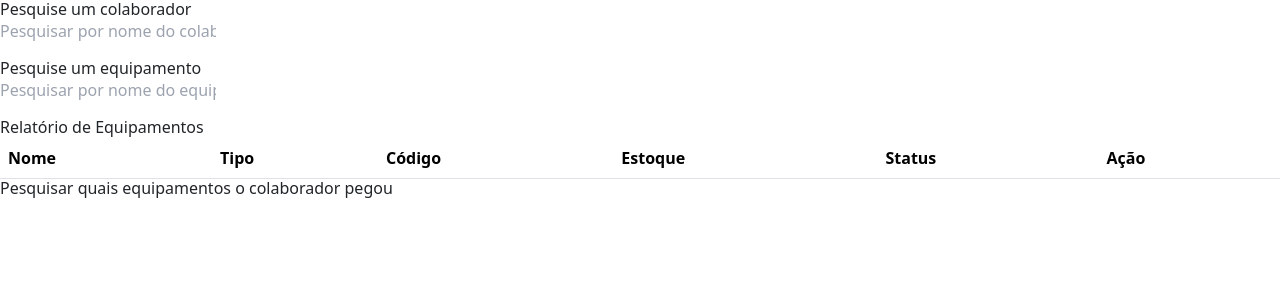
After one commit to GabrielNHachmann/Controle-de-EPI, a Django app: page /relatorio/ in a window 1280 px wide. The commit adds this page. Shown: the top 300 px of the page. Run offline with Django 5.2, Linux system fonts and the light colour scheme; lists and menus that the app fills with data are empty; parts of the project's set-up code (start-up, migrations or seed data) failed here and were passed over; some libraries are stand-ins or nearby versions.

Commit message:
atividade parte 9 e 10

```diff
--- a/control/app/form.py
+++ b/control/app/form.py
@@ -1,5 +1,6 @@
 from django import forms
 from app.models import Equipamento
+from app.models import Emprestimo
 
 
 class EquipamentoForm(forms.ModelForm):
--- /dev/null
+++ b/control/app/templates/app/pages/relatorio.html
@@ -0,0 +1,49 @@
+{% include 'app/partials/doctype.html' %}
+<body>
+    <h2> Pesquise um colaborador </h2>
+    <form action="{% url 'criar_colaborador' %}" method="GET" class="mb-3">
+        {% csrf_token %}
+        <input type="search" name="name" placeholder="Pesquisar por nome do colaborador...">
+    </form>
+
+    <h2> Pesquise um equipamento </h2>
+    <form action="{% url 'criar_equipamento' %}" method="GET" class="mb-3">
+        {% csrf_token %}
+        <input type="search" name="name" placeholder="Pesquisar por nome do equipamento...">
+    </form>
+
+    <h3>Relatório de Equipamentos</h3>
+
+    <table class="table table-hover mb-0">
+        <thead>
+            <tr>
+                <th>Nome</th>
+                <th>Tipo</th>
+                <th>Código</th>
+                <th>Estoque</th>
+                <th>Status</th>
+                <th>Ação</th>
+            </tr>
+        </thead>
+        <tbody>
+            {% for i in equipamento %}
+            <tr>
+                <td>{{ i.nome }}</td>
+                    <td>{{ i.tipo }}</td>
+                    <td>{{ i.codigo }}</td>
+                    <td>{{ i.estoque }}</td>
+                    <td>{{ i.status }}</td>
+                <td>
+                    <a href="{% url 'editar_equipamento' i.id %}">Editar</a>
+                </td>
+            </tr>
+            {% endfor %}
+        </tbody>
+    </table>
+
+    <h4>Pesquisar quais equipamentos o colaborador pegou</h4>
+
+
+
+</body>
+</html>
--- a/control/app/templates/app/partials/doctype.html
+++ b/control/app/templates/app/partials/doctype.html
@@ -1,3 +1,5 @@
+{% load static %}
+
 <!DOCTYPE html>
 <html lang="pt-br">
 <head>
@@ -13,7 +15,4 @@
     <link href="https://cdn.jsdelivr.net/npm/bootstrap@5.3.3/dist/css/bootstrap.min.css" rel="stylesheet" xintegrity="sha384-QWTKZyjpPEjISv5WaRU9OFeRpok6YctnYmDr5pNlyT2bRjXh0JMhjY6hW+ALEwIH" crossorigin="anonymous">
     <script src="https://unpkg.com/lucide@latest"></script>
     <link href="https://cdnjs.cloudflare.com/ajax/libs/font-awesome/6.0.0-beta3/css/all.min.css" rel="stylesheet">
-    <style>
-    {% load static %}
-</style>
 </head>
--- a/control/app/templates/app/partials/header.html
+++ b/control/app/templates/app/partials/header.html
@@ -34,6 +34,12 @@
             </a>
             <a href="{% url 'equipamentos' %}" target="_blank" class="w-full text-center bg-gray-200 text-gray-800 font-medium py-3 rounded-xl hover:bg-gray-300 transition duration-300">
                 Cadastro de Equipamentos
+            </a>
+            <a href="{% url 'relatorio' %}" target="_blank" class="w-full text-center bg-gray-200 text-gray-800 font-medium py-3 rounded-xl hover:bg-gray-300 transition duration-300">
+                Relatório
+            </a>
+            <a href="{% url 'emprestimo' %}" target="_blank" class="w-full text-center bg-gray-200 text-gray-800 font-medium py-3 rounded-xl hover:bg-gray-300 transition duration-300">
+                Empréstimo
             </a>
         </div>
 
--- a/control/app/views.py
+++ b/control/app/views.py
@@ -1,7 +1,9 @@
 from django.shortcuts import render, redirect, get_object_or_404
 from .models import Equipamento
 from .models import Colaborador
+from .models import Emprestimo
 from .form import EquipamentoForm
+from .form import EmprestimoForm
 
 
 # Create your views here.
@@ -14,6 +16,13 @@ def colaboradores(request):
 def equipamentos(request):
     return render(request, 'app/pages/equipamentos.html')
 
+def relatorio(request):
+    return render(request, 'app/pages/relatorio.html')
+
+def emprestimo(request):
+    return render(request, 'app/pages/emprestimo.html')
+
+
 
 
 
@@ -25,7 +34,7 @@ def criar_colaborador(request):
         nome = request.POST.get('nome')
         email = request.POST.get('email')
         telefone = request.POST.get('telefone')
-        status = request.POST.get('status') == '1'
+        status = request.POST.get('status')
         funcao = request.POST.get('funcao')
 
         colaborador = Colaborador(
@@ -49,7 +58,7 @@ def editar_colaborador(request, id):
         colaborador.nome = request.POST.get('nome')
         colaborador.email = request.POST.get('email')
         colaborador.telefone = request.POST.get('telefone')
-        colaborador.status = request.POST.get('status') == '1'
+        colaborador.status = request.POST.get('status')
         colaborador.funcao = request.POST.get('funcao')
 
         colaborador.save()
@@ -99,3 +108,16 @@ def deletar_equipamento(request, id):
     equipamento = get_object_or_404(Equipamento, id=id)
     equipamento.delete()
     return redirect('criar_equipamento')
+
+
+def editar_equip_status(request, id):
+    equipamento = get_object_or_404(Equipamento, id=id)
+    if request.method == 'POST':
+        equipamento.status = request.POST.get('status')
+        return redirect('criar_equipamento')
+
+
+def criar_emprestimo(request):
+    emprestimo.nome = request.POST.get('nome')
+    emprestimo.nome = request.POST.get('email')
+    emprestimo.status = request.POST.get('status')
--- a/control/control/urls.py
+++ b/control/control/urls.py
@@ -23,6 +23,8 @@ urlpatterns = [
     path('', views.home, name='home'),
     path('colaboradores/', views.colaboradores, name='colaboradores'),
     path('equipamentos/', views.equipamentos, name='equipamentos'),
+    path('relatorio/', views.relatorio, name='relatorio'),
+    path('emprestimo/', views.emprestimo, name='emprestimo'),
 
     #crud
     path('criar_colaborador/', views.criar_colaborador, name='criar_colaborador'),
@@ -30,6 +32,8 @@ urlpatterns = [
     path('deletar_equipamento/<int:id>', views.deletar_equipamento, name='deletar_equipamento'),
     path('editar_colaborador/<int:id>', views.editar_colaborador, name='editar_colaborador'),
     path('criar_equipamento/', views.criar_equipamento, name='criar_equipamento'),
-    path('equipamentos/<int:id>/editar/', views.editar_equipamento, name='editar_equipamento'),
+    path('editar_equipamento/<int:id>', views.editar_equipamento, name='editar_equipamento'),
     path('equipamentos/<int:id>/deletar/', views.deletar_equipamento, name='deletar_equipamento'),
+    path('editar_equip_status/<int:id>', views.editar_equip_status, name='editar_equip_status'),
+    path('criar_emprestimo/', views.criar_emprestimo, name='criar_emprestimo'),
 ]
```
Also changed, not shown: control/app/models.py (+23 -3 lines), control/app/templates/app/pages/emprestimo.html (added, +10 -0 lines), control/app/templates/app/pages/equipamentos.html (+2 -11 lines), control/app/migrations/0003_alter_equipamento_status.py (added), control/app/migrations/0004_alter_equipamento_status.py (added), control/app/migrations/0005_alter_equipamento_status.py (added), control/app/migrations/0006_alter_equipamento_status.py (added), control/app/migrations/0007_emprestimo.py (added), control/db.sqlite3.
